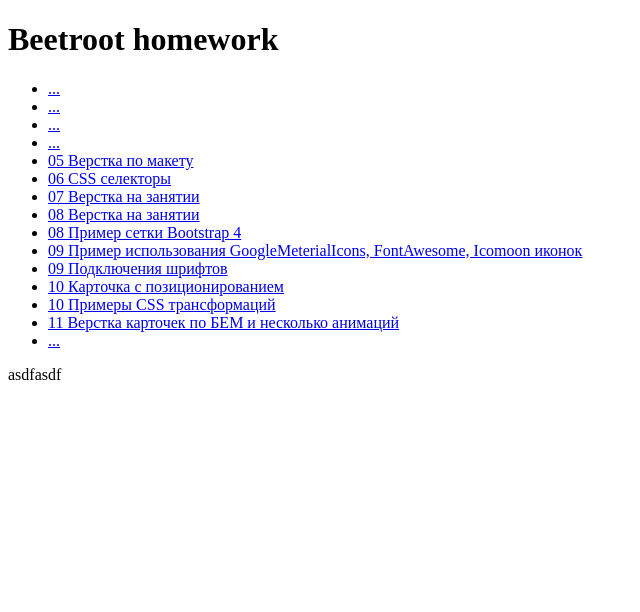
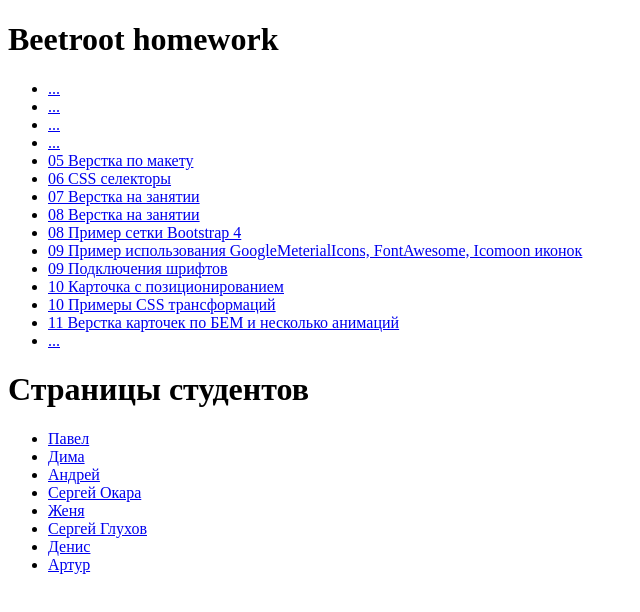
Before and after one commit to haiarha/beetroot-homework, a plain HTML site: page index.html in a window 1280 px wide. Shown: the whole page, without its empty margins (0-640 px from the left). Drawn offline with Linux system fonts and the light colour scheme.

Commit message:
Добавлены страницы студентов

```diff
--- a/index.html
+++ b/index.html
@@ -30,7 +30,20 @@
   </nav>
 
 
+  <h1>Страницы студентов</h1>
+
+  <nav>
+    <ul>
+      <li><a href="https://choklet80.github.io/beetroot-homework/" target="_blank">Павел</a></li>
+      <li><a href="https://nestrage.github.io/beetroot-homework/" target="_blank">Дима</a></li>
+      <li><a href="https://kainos-su.github.io/Beetroot-homework/" target="_blank">Андрей</a></li>
+      <li><a href="https://okara16.github.io/beetroot-homework/" target="_blank">Сергей Окара</a></li>
+      <li><a href="https://blbn4k.github.io/beetroot-homework/" target="_blank">Женя</a></li>
+      <li><a href="https://serhiihlukhov.github.io/Beetroot-homework/" target="_blank">Сергей Глухов</a></li>
+      <li><a href="https://dryares123.github.io/beetroot-homework/" target="_blank">Денис</a></li>
+      <li><a href="https://misulkin.github.io/beetroot-homework/" target="_blank">Артур</a></li>
+    </ul>
+  </nav>
 
 </body>
 </html>
-asdfasdf
```
